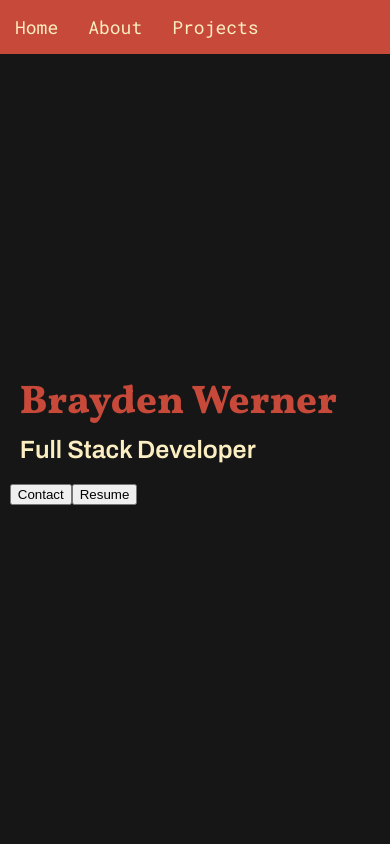
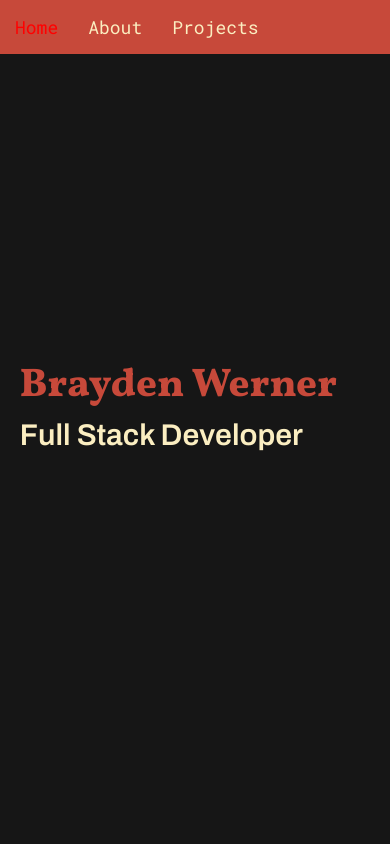
Before and after one commit to braydenwerner/braydenwerner.me, a React (Create React App) app: page / in a window 390 px wide. Shown: the top 844 px of the page. Built offline with nearby package versions, Linux system fonts and the light colour scheme; a web font is replaced by a local one.

Commit message:
updated media query

```diff
--- a/src/components/LandingSection/LandingSection.js
+++ b/src/components/LandingSection/LandingSection.js
@@ -12,11 +12,18 @@ export default function LandingSection() {
                     <Fade up duration={1000} distance="20%">
                         <h1>Brayden Werner</h1>
                     </Fade>
-                    <Fade up delay={400} duration={1000} distance="40%">
+                    <Fade up delay={400} duration={500} distance="40%">
                         <h2>Full Stack Developer</h2>
                     </Fade>
-                    <button className="contact-button">Contact</button>
-                    <button className="resume-button">Resume</button>
+
+                    <div className="button-container">
+                        <Fade up delay={550} duration={500} distance="40%">
+                            <button className="contact-button">Contact</button>
+                        </Fade>
+                        <Fade up delay={700} duration={500} distance="40%">
+                            <button className="resume-button">Resume</button>
+                        </Fade>
+                    </div>
                 </div>
             </Element>
         </>
--- a/src/components/LandingSection/LandingSection.scss
+++ b/src/components/LandingSection/LandingSection.scss
@@ -1,5 +1,6 @@
 @import "../../constants/constants";
 @import url("https://fonts.googleapis.com/css2?family=Archivo:wght@600;700&family=Vollkorn:wght@800&display=swap");
+@import url("https://fonts.googleapis.com/css2?family=Roboto+Mono&display=swap");
 
 .landing-section-container {
   display: flex;
@@ -27,12 +28,24 @@
       font-size: 100px;
       margin: 0;
 
-      @media (max-width: 710px) {
+      @media (max-width: 950px) {
+        font-size: 80px;
+      }
+
+      @media (max-width: 770px) {
+        font-size: 70px;
+      }
+
+      @media (max-width: 600px) {
+        margin-left: 10px;
         font-size: 60px;
       }
 
-      @media (max-width: 500px) {
-        margin-left: 10px;
+      @media (max-width: 530px) {
+        font-size: 50px;
+      }
+
+      @media (max-width: 455px) {
         font-size: 40px;
       }
     }
@@ -44,28 +57,68 @@
       font-size: 60px;
       font-weight: 600;
 
-      @media (max-width: 710px) {
+      @media (max-width: 950px) {
+        font-size: 50px;
+      }
+
+      @media (max-width: 770px) {
+        font-size: 40px;
+      }
+
+      @media (max-width: 600px) {
+        margin-left: 10px;
+        font-size: 40px;
+      }
+
+      @media (max-width: 530px) {
         font-size: 30px;
       }
+    }
 
-      @media (max-width: 500px) {
-        margin-left: 10px;
-        font-size: 25px;
-      }
-    }
-    p {
-      position: relative;
-      color: $themeLightYellow;
-      font-family: "Archivo", sans-serif;
-      font-weight: 600;
-      font-size: 20px;
+    .button-container {
+      display: flex;
+      width: 25%;
+      margin-left: 5px;
 
-      @media (max-width: 710px) {
-        font-size: 20px;
+      @media (max-width: 970px) {
+        width: 35%;
       }
 
-      @media (max-width: 500px) {
-        margin-left: 10px;
+      @media (max-width: 600px) {
+        width: 45%;
+      }
+
+      @media (max-width: 360px) {
+        display: none;
+      }
+
+      button {
+        cursor: pointer;
+        padding: 20px;
+        color: $themeWhite;
+        font-family: "Roboto Mono", monospace;
+        font-size: 16px;
+        font-weight: 200;
+        width: 50%;
+        background-color: $themeRed;
+        border: none;
+        margin-right: 5px;
+        outline: none;
+
+        @media (max-width: 710px) {
+          padding: 15px;
+          font-size: 15px;
+        }
+
+        @media (max-width: 600px) {
+          padding: 15px;
+          font-size: 12px;
+        }
+
+        &:hover,
+        &:focus {
+          color: red;
+        }
       }
     }
   }
--- a/src/components/Nav/Nav.scss
+++ b/src/components/Nav/Nav.scss
@@ -18,5 +18,10 @@
     cursor: pointer;
     font-size: 18px;
     color: $themeLightYellow;
+
+    &:hover,
+    &:focus {
+      color: red;
+    }
   }
 }
```
